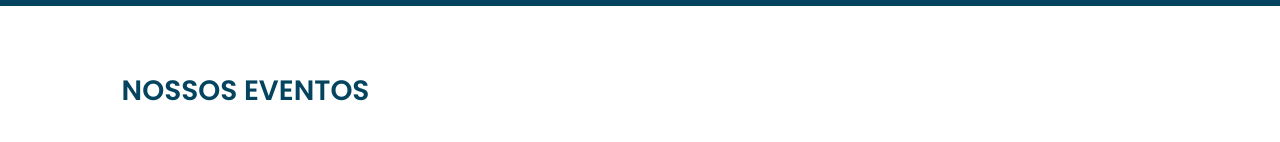
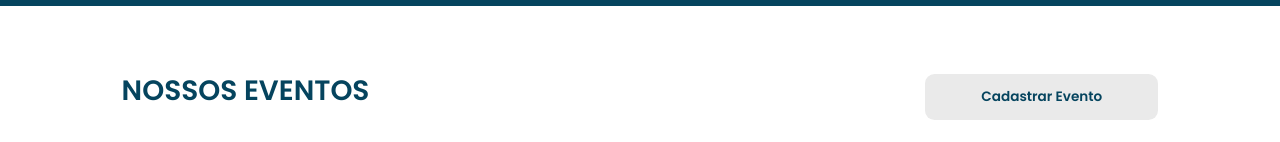
Before and after one commit to UnBArqDsw2021-1/2021.1_G3_PetStop_frontend, a React (Create React App) app: page /events in a window 1280 px wide. Shown: the part 138-280 px from the top of the page. Built offline with nearby package versions, Linux system fonts and the light colour scheme.

Commit message:
feat: creating events registration page
Co-authored-by: Gabriela Pivetta <gpivetta99@gmail.com>
Co-authored-by: Victor Samuel <victor.samuelsantoss@gmail.com>

```diff
--- a/src/components/RegisterForm/index.tsx
+++ b/src/components/RegisterForm/index.tsx
@@ -4,8 +4,7 @@ import { Form } from "react-bootstrap";
 
 export function RegisterForm() {
   return (
-    <div className="row">
-      <Form className="col-6 form_register">
+    <Form className="w-100 form_register">
       <h2>Cadastro</h2>
       <label htmlFor="nome">Nome</label>
       <input className="inputReg" type="text" />
@@ -19,6 +18,5 @@ export function RegisterForm() {
       <input className="inputReg" type="password" placeholder="******" />
       <button className="buttonReg">Cadastrar-se</button>
     </Form>
-    </div>
   );
 }
--- /dev/null
+++ b/src/pages/EventRegister/index.tsx
@@ -0,0 +1,36 @@
+import React from "react";
+import { Form } from "react-bootstrap";
+
+// Styles Imports
+import "../Login/style.css";
+
+export function RegisterEvent() {
+  return (
+    <div className="loginBody">
+      <Form className="col-12 form_login">
+        <h2>Cadastro de Eventos</h2>
+        <label htmlFor="local">Local</label>
+        <input className="inputLogin" type="text" required />
+        <label htmlFor="senha">Data</label>
+        <input
+          className="inputLogin"
+          type="datetime"
+          placeholder="dd/mm/aaaa"
+          required
+        />
+        <label htmlFor="time">Horário</label>
+        <input
+          className="inputLogin"
+          type="text"
+          placeholder="hh:mm"
+          required
+        />
+        <label htmlFor="descricao">Descrição</label>
+        <textarea className="inputText" rows={5} cols={30} />
+        <label htmlFor="descricao">Imagem</label>
+        <input type="text" className="inputLogin" placeholder="url" required />
+        <button className="buttonLogin">Criar Evento</button>
+      </Form>
+    </div>
+  );
+}
--- a/src/pages/Eventos/index.tsx
+++ b/src/pages/Eventos/index.tsx
@@ -68,7 +68,12 @@ export function Eventos() {
   return (
     <div className="events-page">
       <div className="events-container">
-        <h1>NOSSOS EVENTOS</h1>
+        <div className="title">
+          <h1>NOSSOS EVENTOS</h1>
+          <button className="reg-btn">
+            <a href="/events-register">Cadastrar Evento</a>
+          </button>
+        </div>
         <div className="events-list">
           {events.map((eventItem) => (
             <div className="event-item" key={eventItem.id}>
--- a/src/pages/Eventos/styles.css
+++ b/src/pages/Eventos/styles.css
@@ -94,3 +94,42 @@
 .events-page .events-container .events-list .event-item .join-btn:hover {
     filter: brightness(0.9);
 }
+
+.title {
+    width: 100%;
+    display: flex;
+    flex-direction: row;
+    justify-content: space-between;
+}
+
+.events-page .events-container .reg-btn {
+    outline: none;
+    border: 0;
+    border-radius: 0.6rem;
+
+    width: 22.5%;
+    margin-top: 0.25rem;
+    background-color: var(--gray-light);
+    margin-left: 10px;
+
+    font-size: 0.85rem;
+    font-weight: 700;
+    color: var(--blue-dark);
+    padding: 0.2rem;
+
+    cursor: pointer;
+    transition: filter 0.3s;
+    display: flex;
+}
+
+.events-page .events-container .reg-btn a {
+    text-decoration: none !important;
+    color: var(--blue-dark);
+    width: 100%;
+    height: 100%;
+    line-height: 40px;
+}
+
+.events-page .events-container .reg-btn:hover {
+    filter: brightness(0.9);
+}
--- a/src/pages/Login/style.css
+++ b/src/pages/Login/style.css
@@ -46,7 +46,7 @@
 
 .loginBody div {
   width: 90%;
-  max-width: 420px;
+  max-width: 450px;
 }
 
 .loginBody div label {
@@ -57,6 +57,7 @@
   border: 3px solid var(--gray-medium) !important;
   height: 40px;
   padding: 0 0.5rem;
+  width: 100%;
 }
 
 .loginBody div h2 {
--- a/src/routes.tsx
+++ b/src/routes.tsx
@@ -5,6 +5,7 @@ import { BrowserRouter, Switch, Route } from "react-router-dom";
 import { Home } from "./pages/Home";
 import { Login } from "./pages/Login";
 import { Eventos } from "./pages/Eventos";
+import { RegisterEvent } from "./pages/EventRegister";
 
 // Utils Imports
 // import { useAuth } from "./hooks/useAuth";
@@ -18,6 +19,7 @@ export function Router() {
         <Route path="/" exact component={Home} />
         <Route path="/auth" exact component={Login} />
         <Route path="/events" exact component={Eventos} />
+        <Route path="/events-register" exact component={RegisterEvent} />
       </Switch>
     </BrowserRouter>
   );
```
Lines whose indentation alone changed are shown as unchanged.
